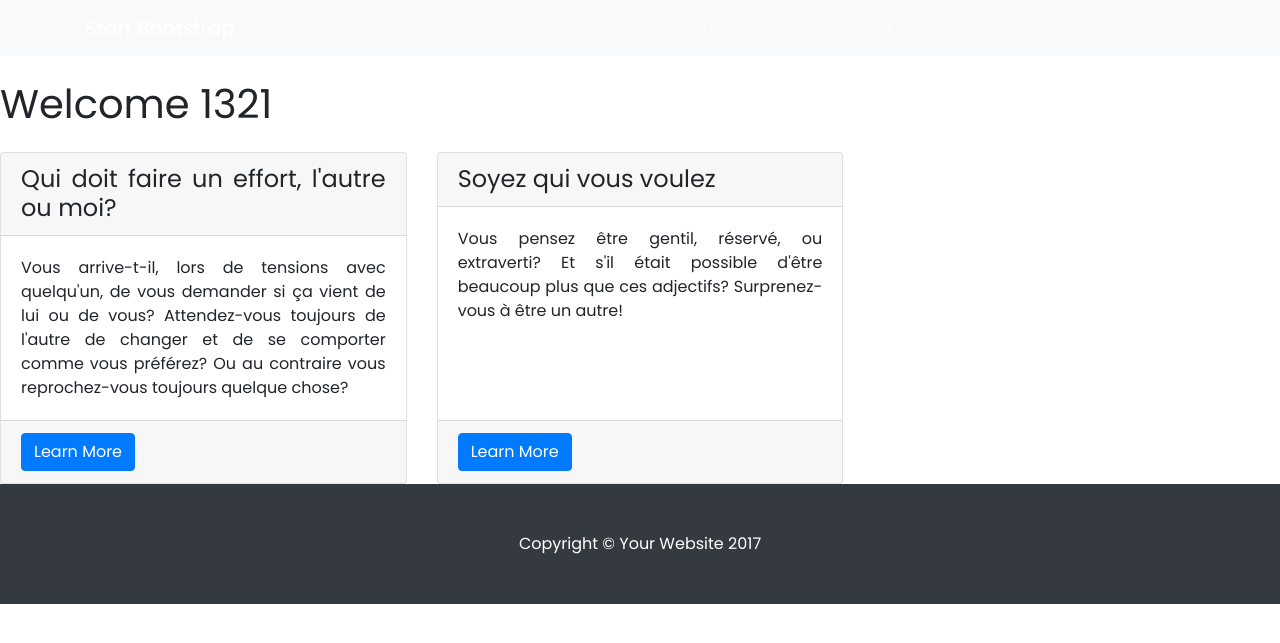
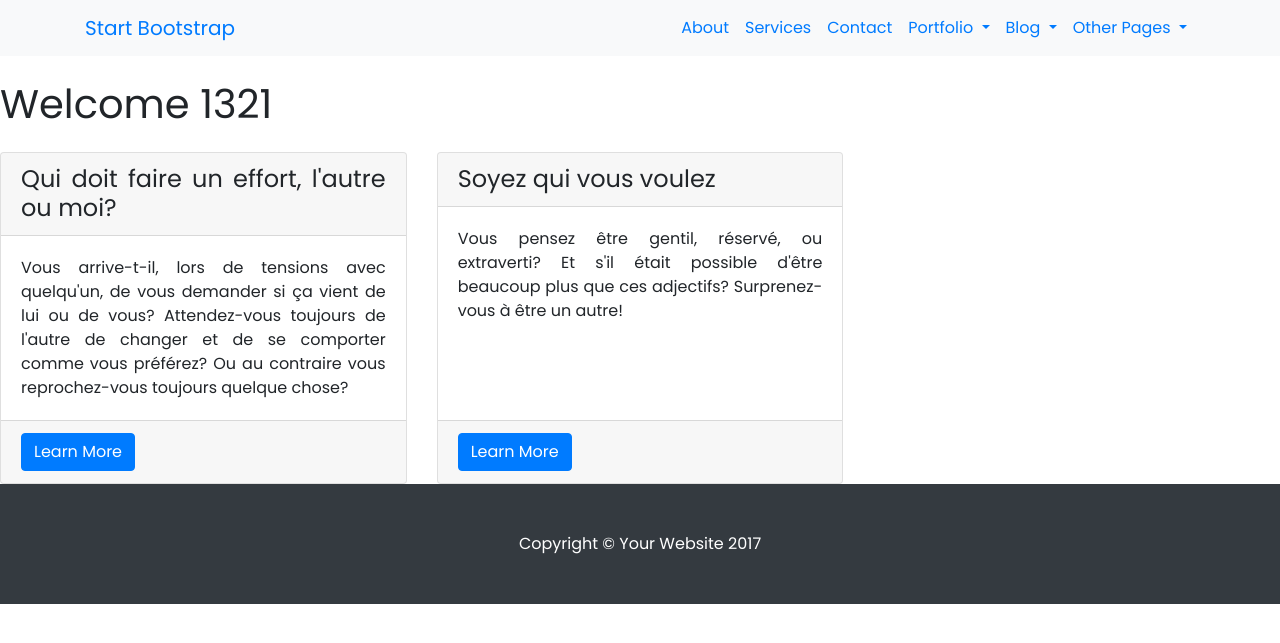
Before and after one commit to OrgaEvolutions/Nathoup.github.io, a Jekyll site: the page built from index.html, in a window 1280 px wide. Shown: the top 643 px of the page. Built offline with Jekyll 4.4.1, drawn with Linux system fonts in a browser that asks for light colours; nearby versions of some CDN libraries; some web fonts are replaced.

Commit message:
Update header.html

```diff
--- a/_includes/header.html
+++ b/_includes/header.html
@@ -1,5 +1,5 @@
 <!--modern business header-->
-<nav class="navbar navbar-expand-lg navbar-dark bg-light">
+<nav class="navbar navbar-expand-lg bg-light">
       <div class="container">
         <a class="navbar-brand" href="index.html">Start Bootstrap</a>
         <button class="navbar-toggler navbar-toggler-right" type="button" data-toggle="collapse" data-target="#navbarResponsive" aria-controls="navbarResponsive" aria-expanded="false" aria-label="Toggle navigation">
```
